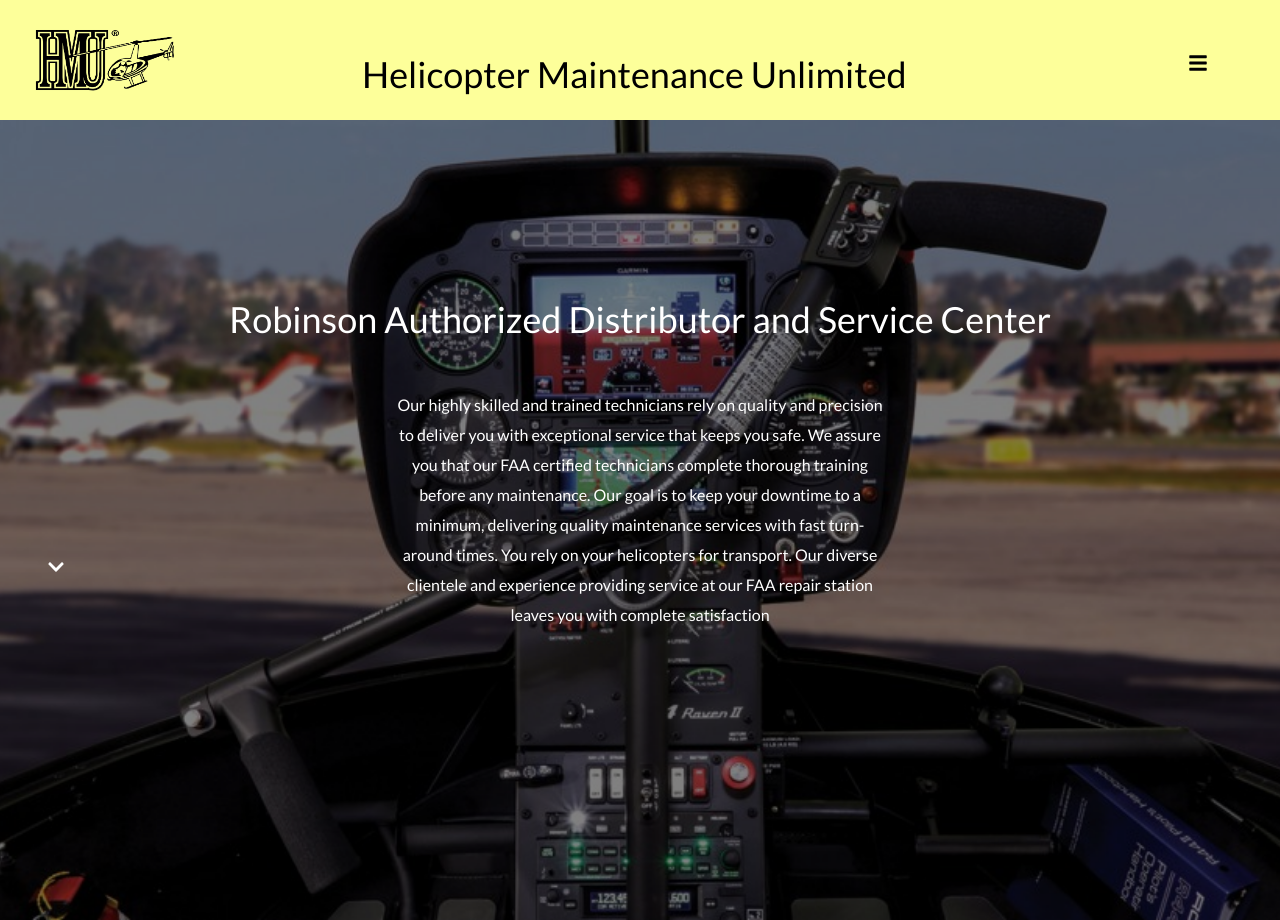
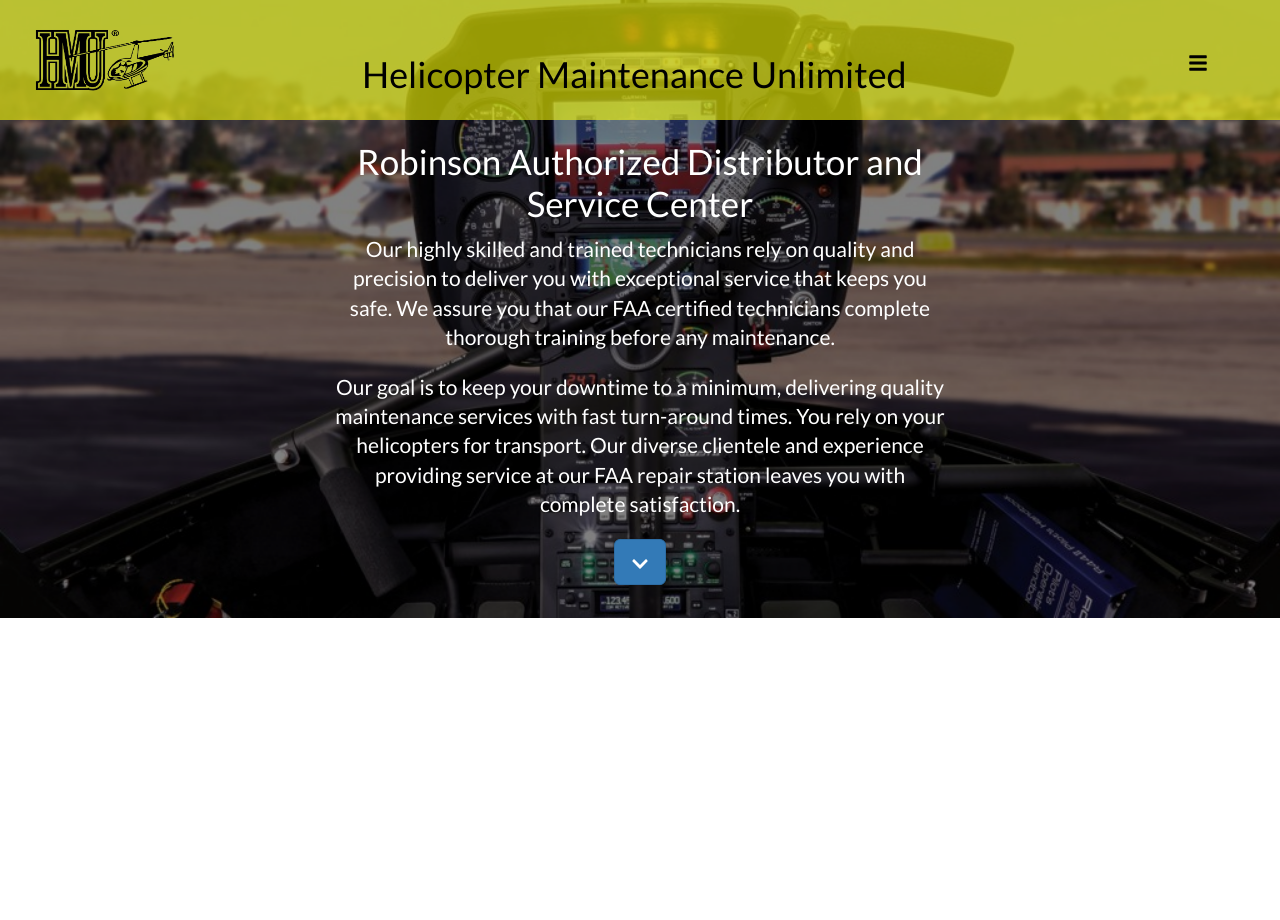
Before and after one commit to daniel-vargas96/hmu-site, a React (Create React App) app: page / in a window 1280 px wide. After the commit the page ends 800 px from the top, so only its background shows below. Built offline with nearby package versions, Linux system fonts and the light colour scheme.

Commit message:
first half of homepage completed

```diff
--- a/src/App.css
+++ b/src/App.css
@@ -9,41 +9,17 @@
  }
 
  .home, .sales, .courses {
-   display: flex;
     height: 100vh;
     justify-content: center;
     font-size: 3rem;
     color: white;
  }
 
- .home {
+ body {
    background: url('home-bg.png') center no-repeat;
    background-size: cover;
  }
 
- .title {
-   position: relative;
-   top: 20%;
-   text-align: center;
- }
-
- .content-text {
-   position: relative;
-   display: flex;
-   justify-content: center;
-   align-items: center;
-   font-size: medium;
-   width: 40%;
-   top: 25%;
-   left: 30%;
-   text-align: center;
-   line-height: 3rem;
- }
-
- .down-btn {
-   position: relative;
-   top: 100px;
- }
 
  /* .home::before {
    content: '';
--- a/src/components/navbar.css
+++ b/src/components/navbar.css
@@ -1,7 +1,7 @@
 
 
 .nav-bar {
-  background-color: #FDFF9A;
+  background-color: rgba(251, 255, 8, 0.605);
   height: 120px;
   display: flex;
   justify-content: flex-end;
--- a/src/pages/home.js
+++ b/src/pages/home.js
@@ -5,24 +5,14 @@ export default function Home() {
 
   return (
     <>
-      <div className='home container-fluid'>
-          <div className='col'>
-            <div className='title'>
-              <h1>Robinson Authorized Distributor and Service Center</h1>
-            </div>
-            <div className='content-text'>
-              <p>Our highly skilled and trained technicians rely on quality and precision to deliver you with exceptional service that keeps you safe. We assure you that our FAA certified technicians complete thorough training before any maintenance.
-                Our goal is to keep your downtime to a minimum, delivering quality maintenance services with fast turn-around times. You rely on your helicopters for transport. Our diverse clientele and experience providing service at our FAA repair station leaves you with complete satisfaction</p>
-            </div>
-            <div className='arrow-down'>
-              <a className='btn btn-lg down-btn'>
-                <FaIcons.FaChevronDown />
-              </a>
-            </div>
-          </div>
-
-        </div>
-
+      <div className="home justify-content-center align-items-center h-100 col-lg-6 col-lg-offset-3">
+        <h1 className="d-flex display-4 justify-content-center text-center">Robinson Authorized Distributor and Service Center</h1>
+        <p className="d-flex lead text-center">Our highly skilled and trained technicians rely on quality and precision to deliver you with exceptional service that keeps you safe. We assure you that our FAA certified technicians complete thorough training before any maintenance.</p>
+        <p className='d-flex lead text-center'>Our goal is to keep your downtime to a minimum, delivering quality maintenance services with fast turn-around times. You rely on your helicopters for transport. Our diverse clientele and experience providing service at our FAA repair station leaves you with complete satisfaction.</p>
+        <p className='d-flex justify-content-center'>
+          <a className="btn btn-primary btn-lg" href="#" role="button"><FaIcons.FaChevronDown /></a>
+        </p>
+      </div>
     </>
   );
 }
```
Also changed, not shown: 1 other file (tests, documents, lock files or other folders).
